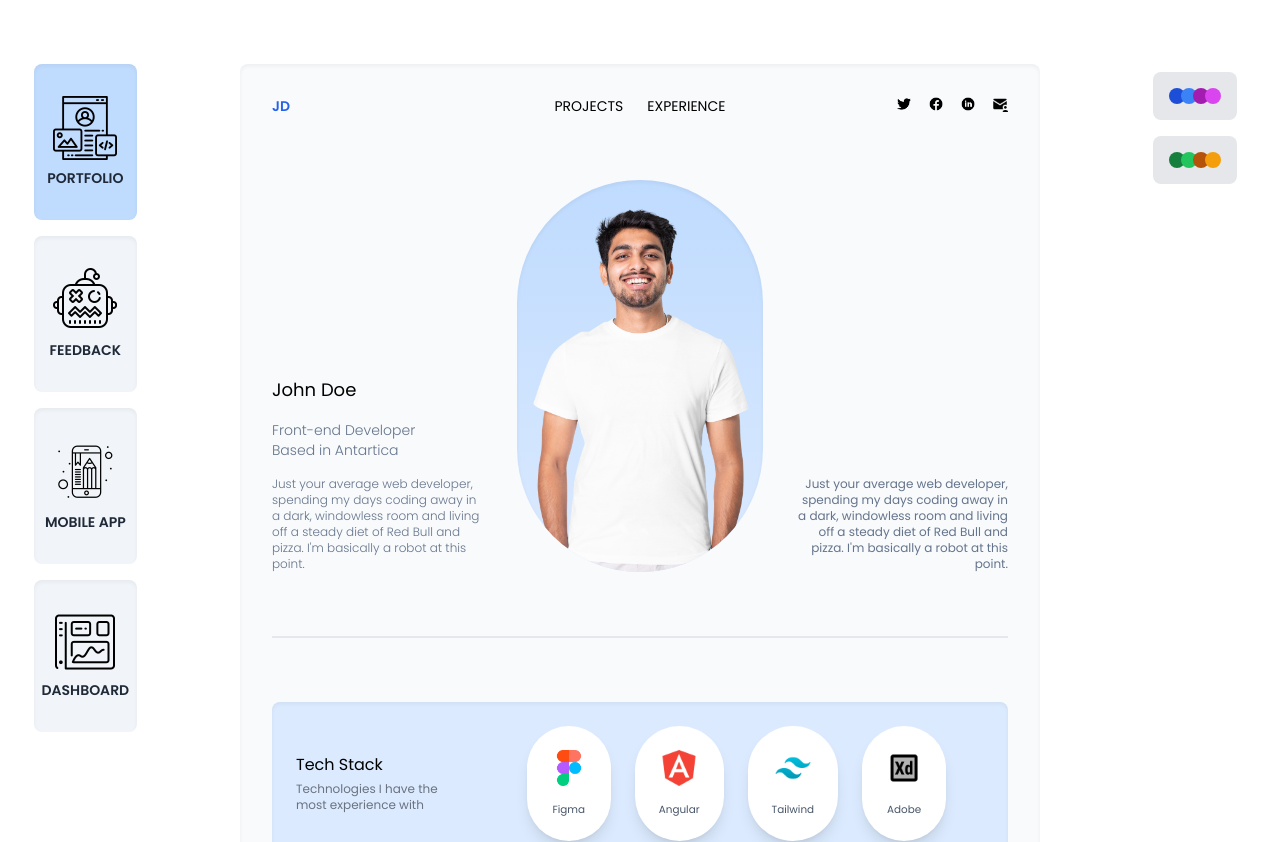
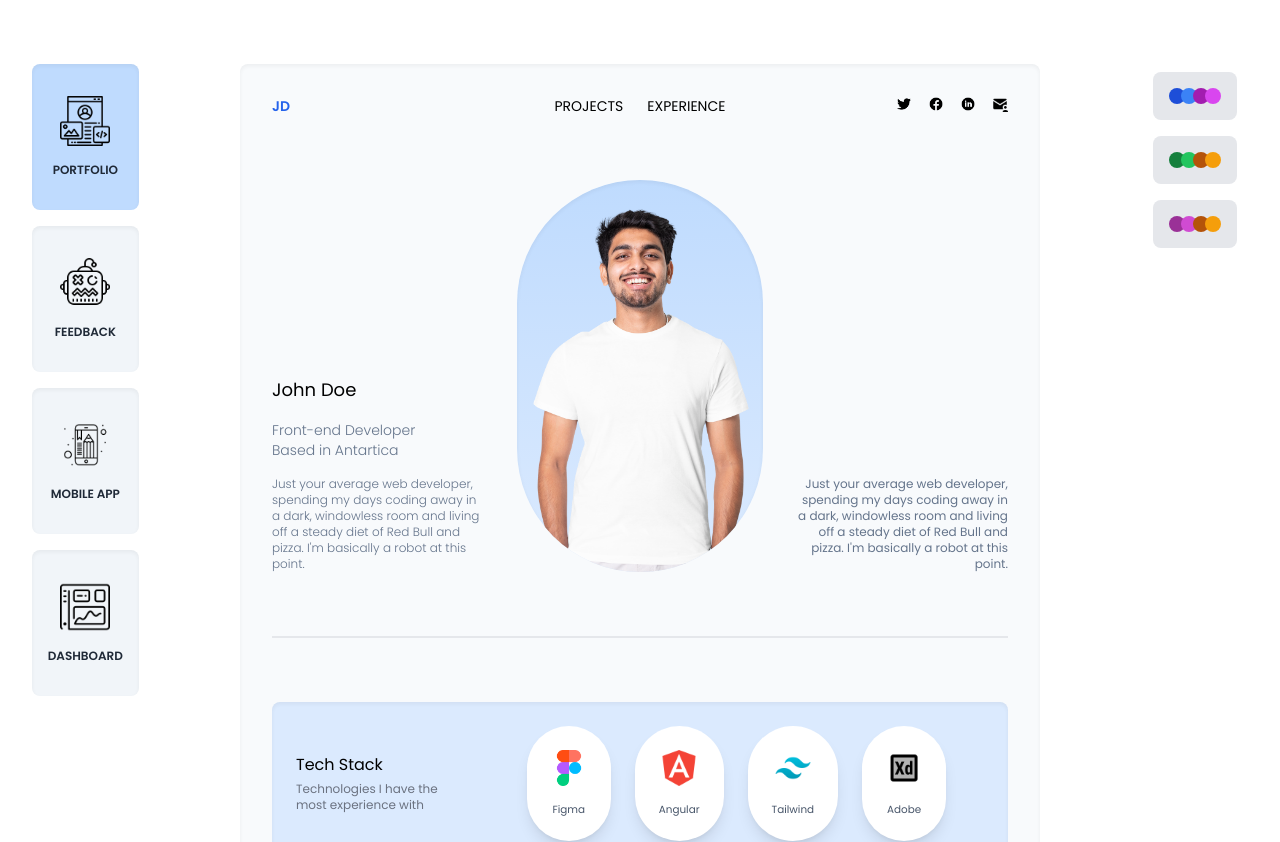
Before and after one commit to puneet-sarhali/palette, an Angular app: page / in a window 1280 px wide. Shown: the top 842 px of the page. Built offline with nearby package versions, Linux system fonts and the light colour scheme.

Commit message:
add new palettes

```diff
--- a/src/app/app.component.html
+++ b/src/app/app.component.html
@@ -31,11 +31,13 @@
     <div class="flex relative" *ngFor="let view of views">
       <button [ngClass]="{'!bg-my-primary-200': view.id == viewClicked.id}"
         class="hover:after:content-['>'] after:absolute after:-right-8 after:inset-y-auto after:scale-[2] after:my-primary-700
-              flex flex-col !border-none shadow-inner btn text-sm text-gray-800 py-8 mb-4 px-2
+              flex flex-col !border-none shadow-inner btn text-sm text-gray-800 py-8 mb-4 px-4
               bg-my-gray-100 hover:bg-my-primary-100 rounded-lg w-full h-max"
         (click)="onViewClicked(view)">
-        <img class="mb-2" src="../assets/{{view.img}}" alt="">
-        {{view.name}}
+        <div class="mb-4">
+          <img src="../assets/{{view.img}}" alt="" height="50" width="50">
+        </div>
+        <h4 class="text-xs">{{view.name}}</h4>
       </button>
     </div>
   </div>
--- a/src/app/themeData.ts
+++ b/src/app/themeData.ts
@@ -73,6 +73,43 @@ let themeData = [
       "900": "#1c1917",
     },
   },
+  {
+    "name": "pinkBeige",
+    "primary": {
+      "100": "#faebfc",
+      "200": "#f5d7f7",
+      "300": "#efb7f0",
+      "400": "#e68be7",
+      "500": "#d04bd2",
+      "600": "#ba3fb9",
+      "700": "#9a3197",
+      "800": "#7e2a7a",
+      "900": "#682765",
+    },
+    "accent": {
+      "100": "#fef3c7",
+      "200": "#fde68a",
+      "300": "#fcd34d",
+      "400": "#fbbf24",
+      "500": "#f59e0b",
+      "600": "#d97706",
+      "700": "#b45309",
+      "800": "#92400e",
+      "900": "#78350f",
+    },
+    "gray": {
+      "50": "#fafaf9",
+      "100": "#f5f5f4",
+      "200": "#e7e5e4",
+      "300": "#d6d3d1",
+      "400": "#a8a29e",
+      "500": "#78716c",
+      "600": "#57534e",
+      "700": "#44403c",
+      "800": "#292524",
+      "900": "#1c1917",
+    },
+  },
 
 ]
 
```
